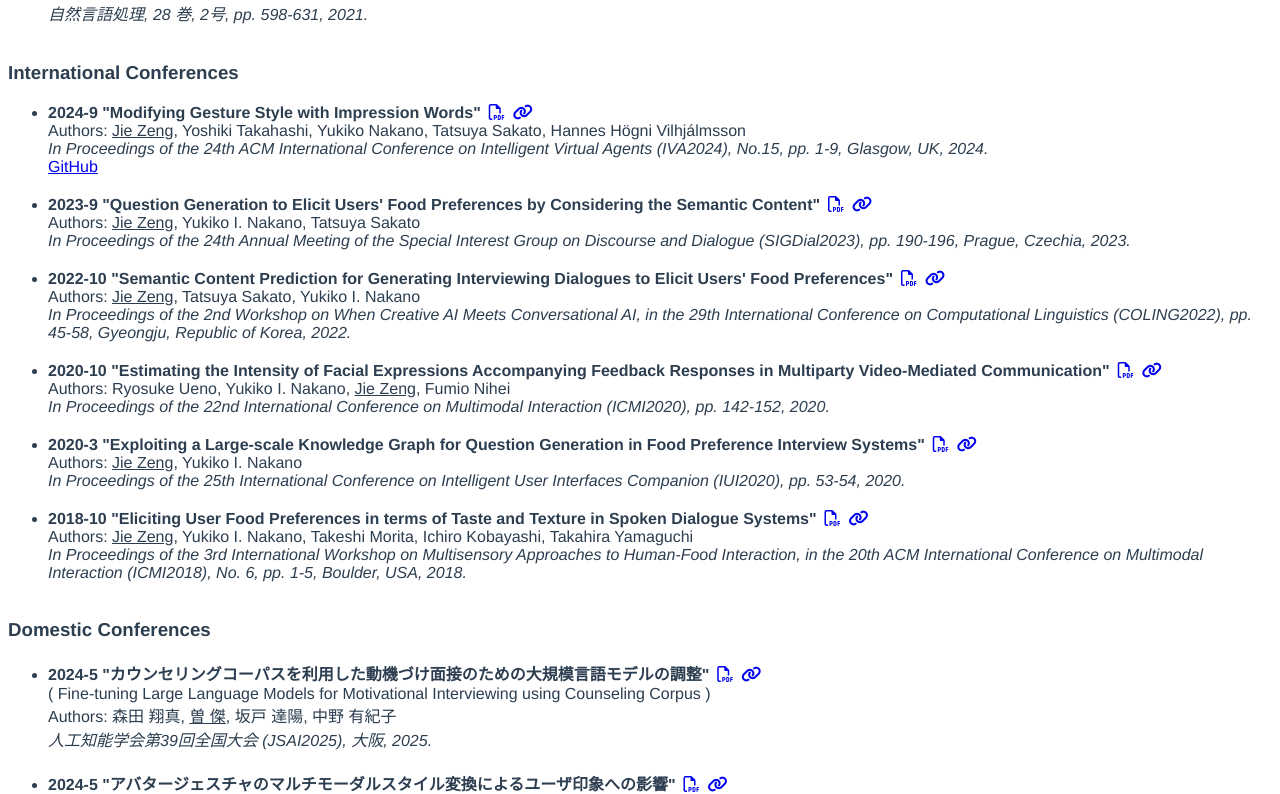
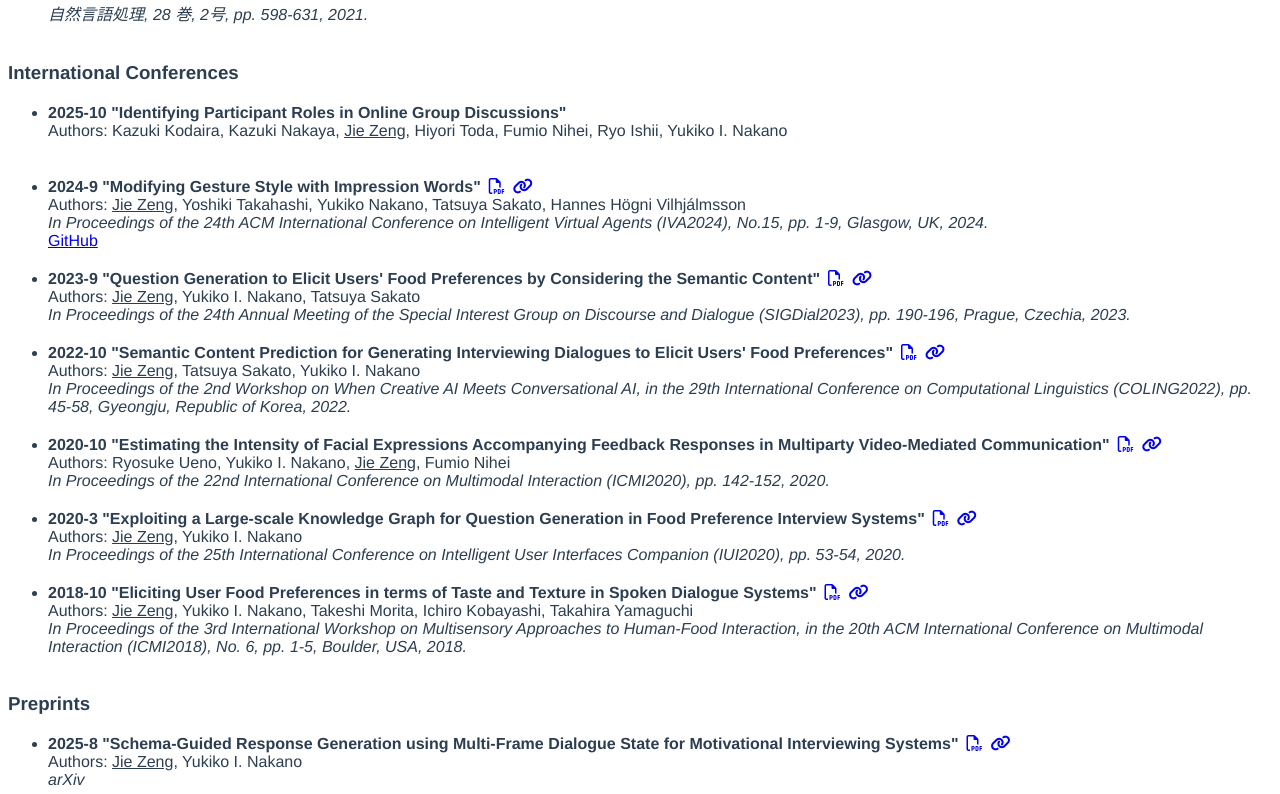
Before and after one commit to viajiefan/viajiefan.github.io, a Vue app: page / in a window 1280 px wide. Shown: the part 888-1682 px from the top of the page. Built offline with nearby package versions, Linux system fonts and the light colour scheme.

Commit message:
add paper infos 2508

```diff
--- a/src/App.vue
+++ b/src/App.vue
@@ -10,8 +10,12 @@
   <h2>Publication List</h2>
   <h3>Journal Papers</h3>
   <ShowList v-bind:publist="this.descObj.JournalPapers" v-bind:top="this.descObj.Top"/>
+
   <h3>International Conferences</h3>
   <ShowList v-bind:publist="this.descObj.International" v-bind:top="this.descObj.Top"/>
+
+  <h3>Preprints</h3>
+  <ShowList v-bind:publist="this.descObj.Preprints" v-bind:top="this.descObj.Top"/>
 
   <h3>Domestic Conferences</h3>
   <ShowList v-bind:publist="this.descObj.Domestic" v-bind:top="this.descObj.Top"/>
--- a/src/assets/desc.yaml
+++ b/src/assets/desc.yaml
@@ -42,6 +42,15 @@ JournalPapers:
     awardtag:
 
 International:
+  -
+    year: 2025
+    month: 10
+    title: Identifying Participant Roles in Online Group Discussions
+    booktitle:
+    author: ["Kazuki Kodaira", "Kazuki Nakaya", "Jie Zeng", "Hiyori Toda", "Fumio Nihei", "Ryo Ishii", "Yukiko I. Nakano"]
+    link:
+    pdf:
+
   -
     year: 2024
     month: 9
@@ -93,6 +102,18 @@ International:
     author: ["Jie Zeng", "Yukiko I. Nakano", "Takeshi Morita", "Ichiro Kobayashi", "Takahira Yamaguchi"]
     link: https://dl.acm.org/doi/10.1145/3279954.3279959
     pdf: https://dl.acm.org/doi/pdf/10.1145/3279954.3279959
+
+
+Preprints:
+  -
+    year: 2025
+    month: 8
+    title: Schema-Guided Response Generation using Multi-Frame Dialogue State for Motivational Interviewing Systems
+    booktitle: arXiv
+    author: ["Jie Zeng", "Yukiko I. Nakano"]
+    link: https://arxiv.org/abs/2508.20635
+    pdf: https://arxiv.org/pdf/2508.20635
+
 
 Domestic:
   -
```
Also changed, not shown: 5 other files (tests, documents, lock files or other folders).
